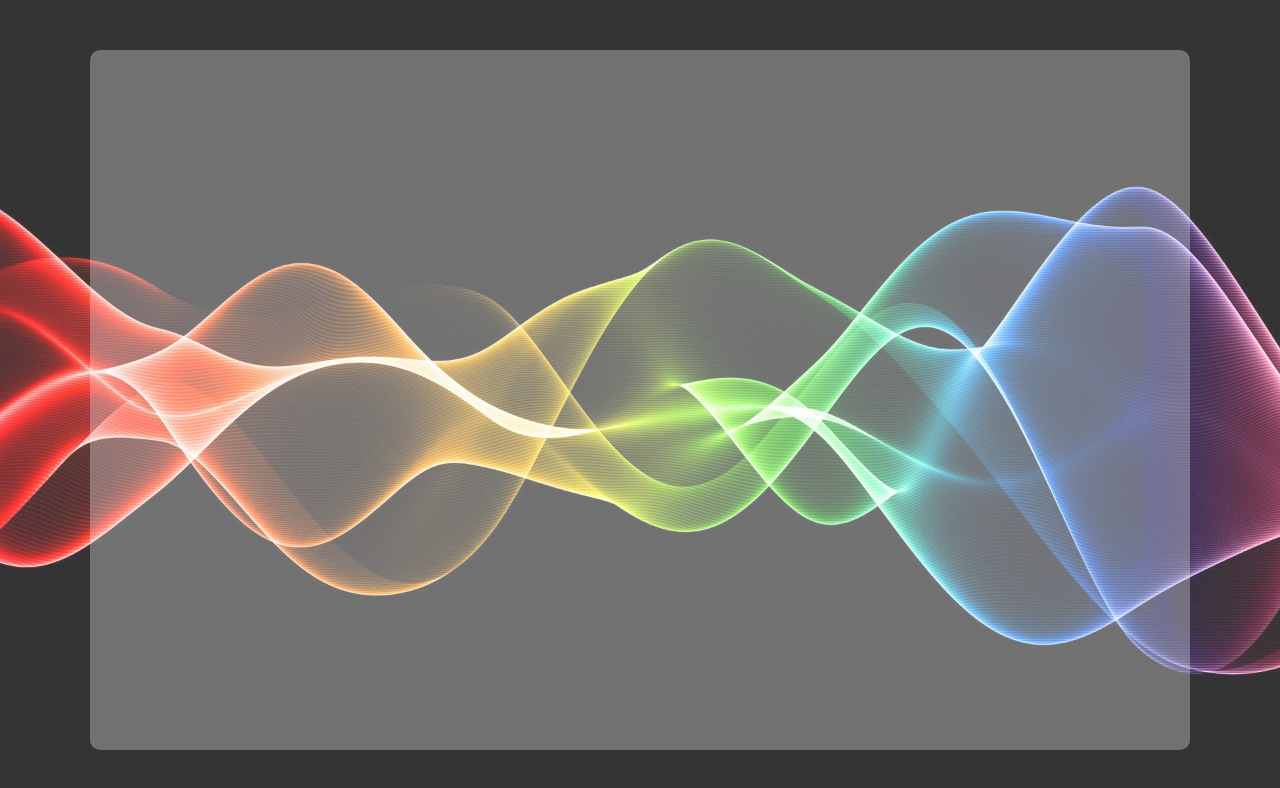
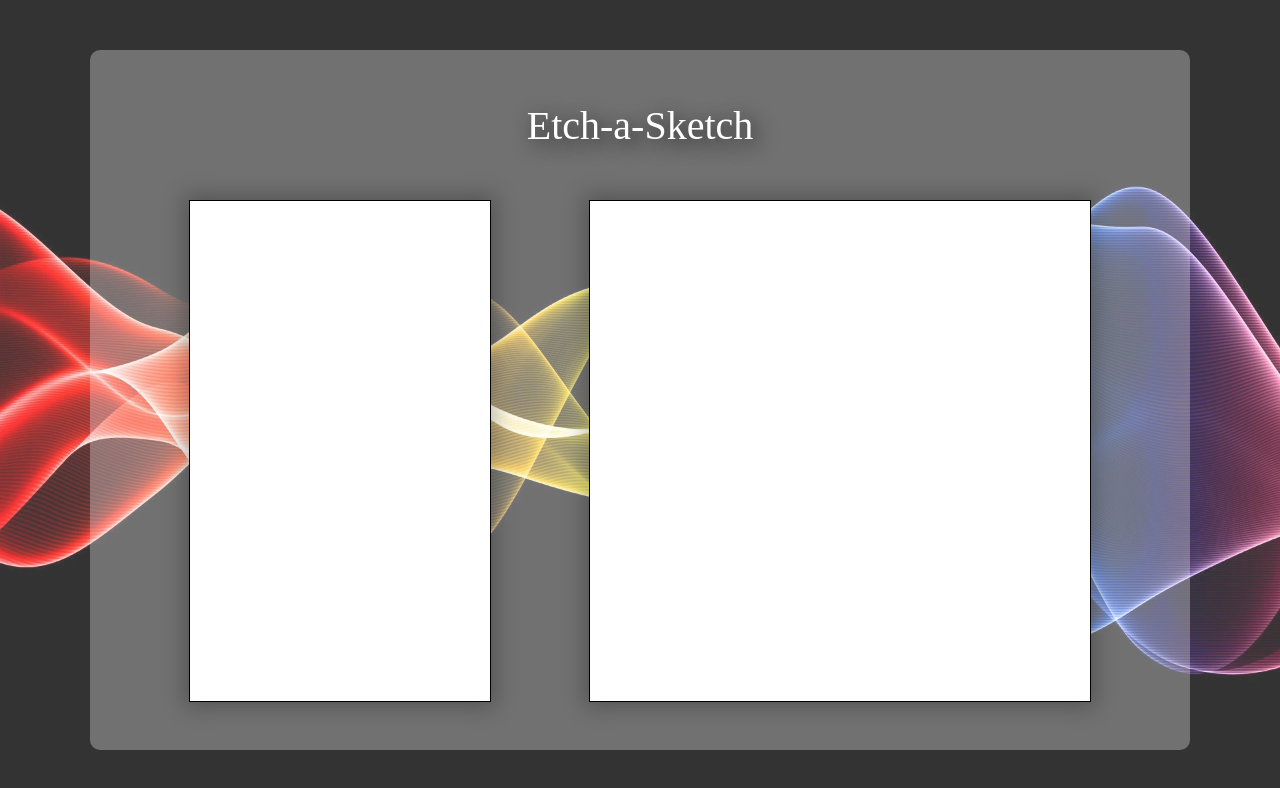
Before and after one commit to SiddharthB70/Etch-a-Sketch, a plain HTML site: page index.html in a window 1280 px wide. Drawn offline with Linux system fonts and the light colour scheme.

Commit message:
Added Buttons container and Grid

```diff
--- a/css/stylesheet.css
+++ b/css/stylesheet.css
@@ -20,7 +20,8 @@ body,html{
 
 #outer-layer{
     width: 1100px;
-    height: 700px;
+    min-height: 700px;
+    min-width: 600px;
     position: absolute;
     left: 50%;
     top: 50%;
@@ -28,4 +29,42 @@ body,html{
     background: rgba(255,255,255, 0.3);
     border-radius: 10px;
     display: flex;
+    flex-direction: column;
 }
+
+#title{
+    flex: 0 0 auto;
+    height: 150px;
+    display: flex;
+    justify-content: center;
+    align-items: center;
+    font-size: 40px;
+    color: white;
+    text-shadow: 5px 5px 20px rgba(0,0,0,0.8);
+}
+
+#container{
+    flex: 1 0 auto;
+    display: flex;
+    flex-wrap: wrap;
+    justify-content: space-evenly;
+}
+
+#buttons,#grid{
+    flex: 0 0 auto;
+    height: 500px;
+    background-color: white;
+    box-shadow: 0 0 20px 5px rgba(0,0,0,0.25);
+    border-style: solid;
+    border-width: 0.5px;
+}
+
+#buttons{
+    width: 300px;
+    display: flex;
+    flex-direction: column;
+}
+
+#grid{
+    width: 500px;
+}
--- a/index.html
+++ b/index.html
@@ -12,6 +12,11 @@
             <img src = "img/rgb.jpg" id = "background-image">
         </div>
         <div id = "outer-layer">
+            <div id = "title">Etch-a-Sketch</div>
+            <div id = "container">
+                <div id = "buttons"></div>
+                <div id = "grid"></div>
+            </div>
         </div>
     </body>
 </html>
```
